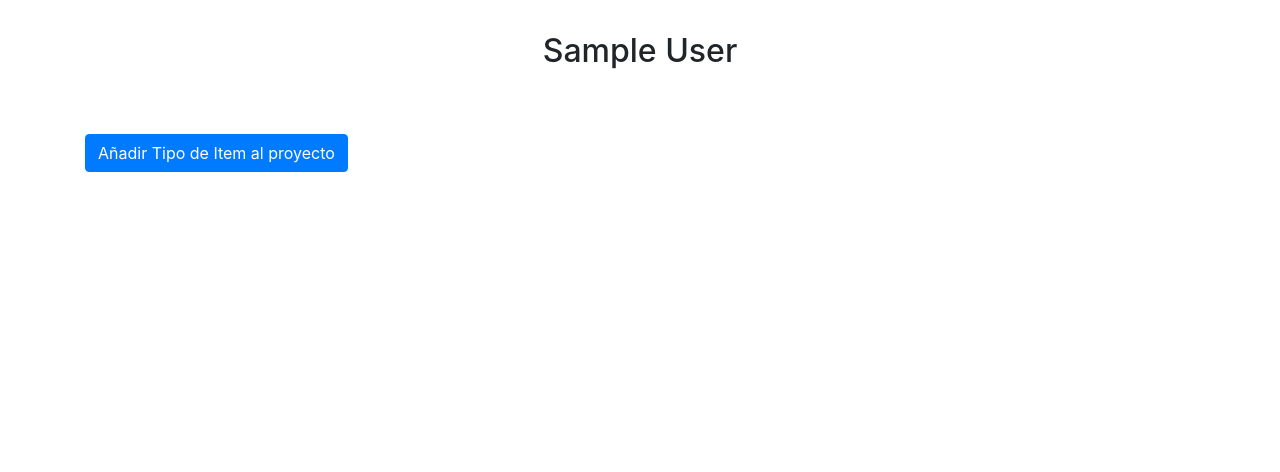
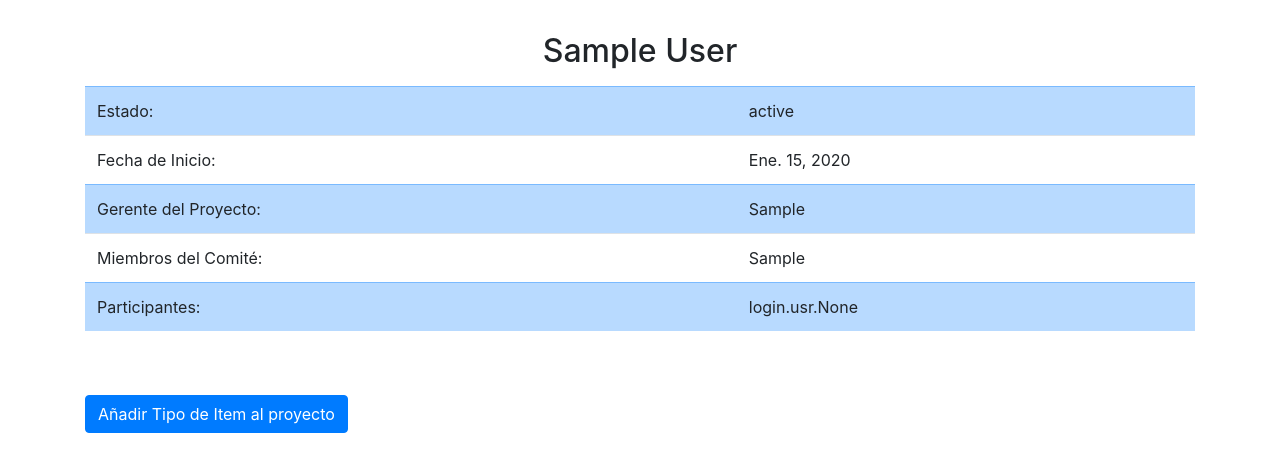
Before and after one commit to fer334/ItemManager, a Django app: page /proyectos/1/ in a window 1280 px wide. Shown: the part 56-528 px from the top of the page. Run offline with Django 3.2, Linux system fonts and the light colour scheme; tables that the repository leaves empty hold one stand-in row (values such as "Sample post"); some libraries are stand-ins or nearby versions.

Commit message:
Modificaciones a templates de la clase Proyecto

```diff
--- a/administracion/models.py
+++ b/administracion/models.py
@@ -1,5 +1,4 @@
 from django.db import models
-from django.utils import timezone
 from login.models import  usr
 # from login.models import models as login_models
 
@@ -27,7 +26,7 @@ class Proyecto(models.Model):
     :param participantes: equipo de usuarios que participa en el proyecto
     """
     nombre = models.CharField(max_length=200, default='null')
-    fecha_inicio = models.DateField(auto_now=False, auto_now_add=False, default=timezone.now())
+    fecha_inicio = models.DateField(auto_now=False, auto_now_add=False)
     estado = models.CharField(max_length=200, default='iniciado')
     numero_fases = models.IntegerField(default=0)
     cant_comite = models.IntegerField(default=0)
--- a/templates/administracion/proyectos.html
+++ b/templates/administracion/proyectos.html
@@ -4,7 +4,7 @@
         <h1 class="text-center pt-3 mb-3">Proyectos:</h1>
         <div class="list-group">
             {% for proyecto in lista_proyectos %}
-                <a href="#" class="list-group-item list-group-item-action">{{proyecto}}</a>
+                <a href="{% url 'administracion:verProyecto' proyecto.id %}" class="list-group-item list-group-item-action">{{proyecto}}</a>
             {% endfor %}
             </div>
         <br>
--- a/templates/administracion/verProyecto.html
+++ b/templates/administracion/verProyecto.html
@@ -2,7 +2,25 @@
 {% block content %}
     <div class="container">
         <h2 class="text-center pt-3 mb-3">{{ proyecto.nombre }}</h2>
-
+        <table class="table table-hover">
+          <tbody>
+            <tr class="table-primary">
+              <td>Estado: </td><td>{{proyecto.estado}}</td>
+            </tr>
+            <tr class="table-default">
+              <td>Fecha de Inicio: </td><td>{{proyecto.fecha_inicio}}</td>
+            </tr>
+            <tr class="table-primary">
+              <td>Gerente del Proyecto: </td><td>{{proyecto.gerente}}</td>
+            </tr>
+            <tr class="table-default">
+              <td>Miembros del Comité: </td><td>{{proyecto.comite}}</td>
+            </tr>
+            <tr class="table-primary">
+              <td>Participantes: </td><td>{{proyecto.participantes}}</td>
+            </tr>
+          </tbody>
+        </table>
         <br>
         <br>
         <a class="btn btn-primary" href="{% url 'administracion:crearTipoItem' proyecto.id %}" role="button">Añadir Tipo de Item al proyecto</a>
```
Also changed, not shown: administracion/migrations/0001_initial.py (deleted).
